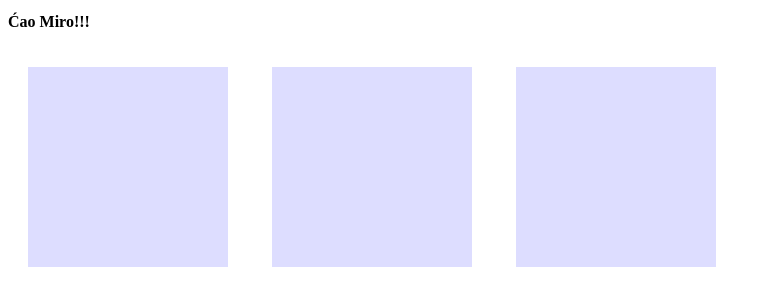
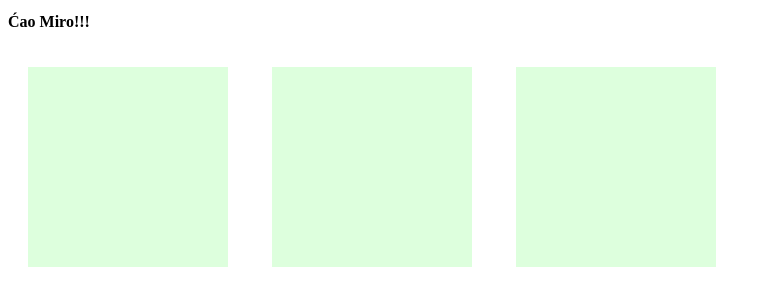
Before and after one commit to 186tsmmm/186tsmmm.github.io, a plain HTML site: page index.html in a window 1280 px wide. Shown: the part 129-434 px from the top of the page, without its empty margins (0-771 px from the left). Drawn offline with Linux system fonts and the light colour scheme.

Commit message:
adding a default theme color

```diff
--- a/style.css
+++ b/style.css
@@ -2,6 +2,6 @@
   display: inline-block;
   width: 200px;
   height: 200px;
-  background: #ddf;
+  background: #dfd;
   margin: 20px;
 }
```
